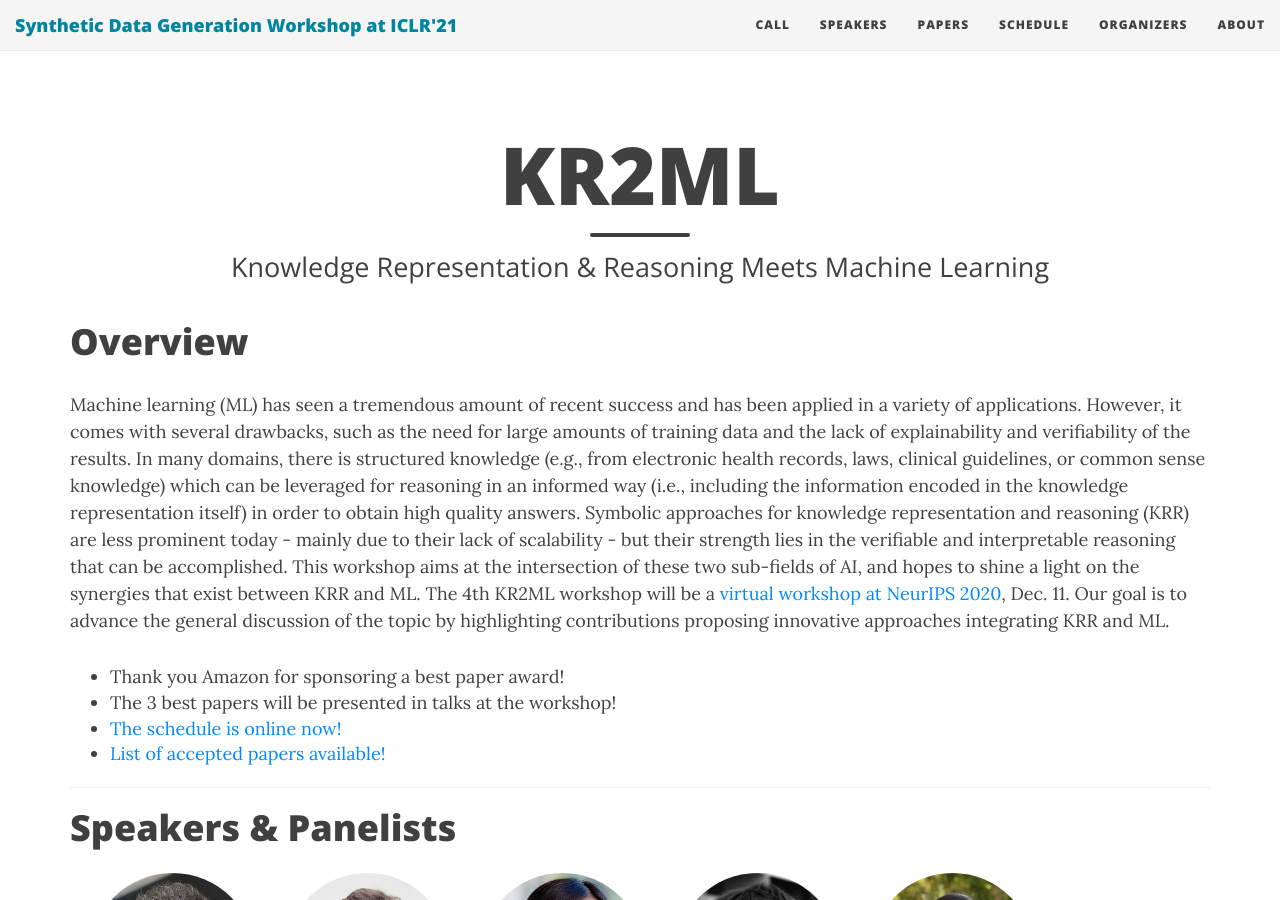
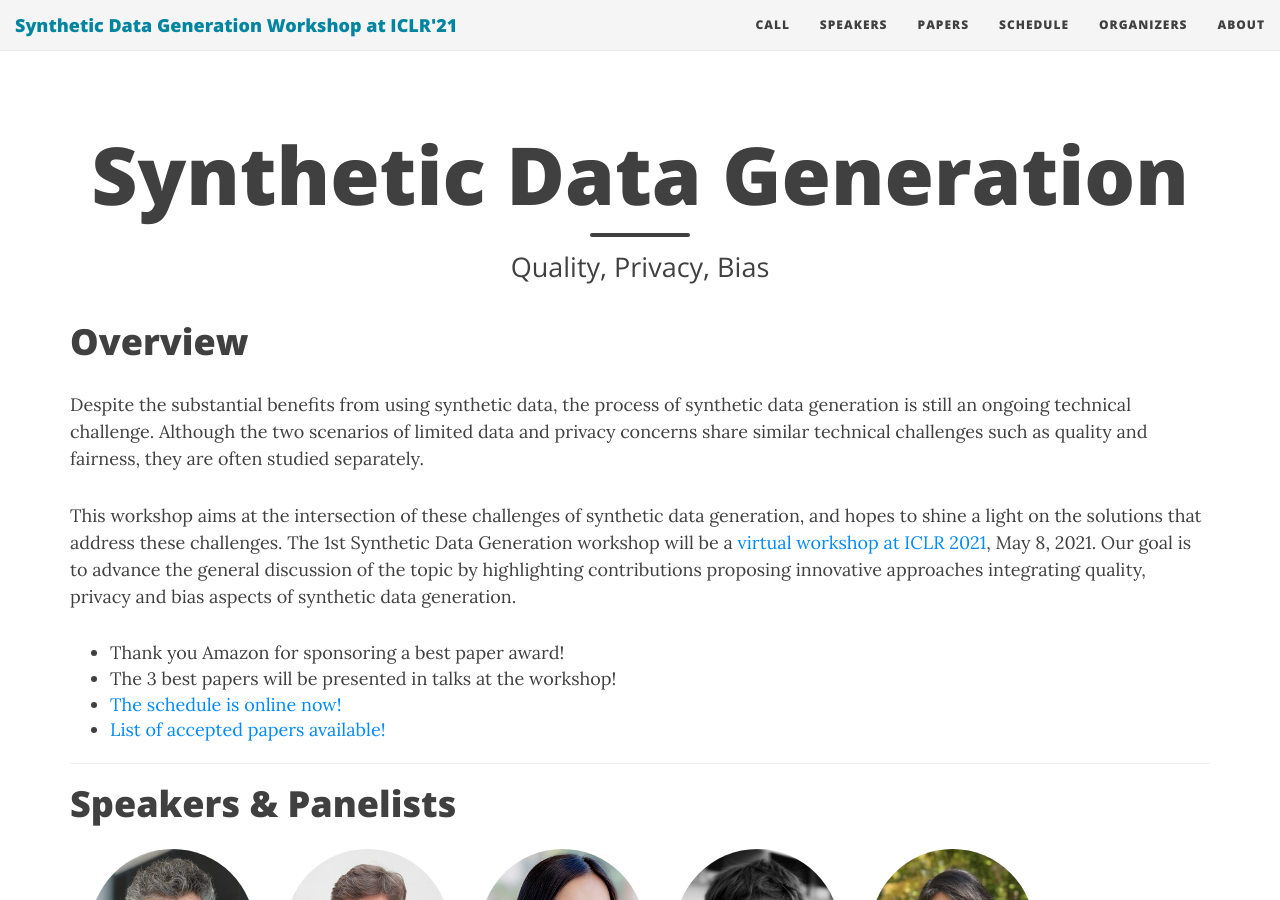
Before and after one commit to sdg-quality-privacy-bias/sdg-quality-privacy-bias.github.io, a Jekyll site: the page built from index.md, in a window 1280 px wide and 900 px high. Built offline with Jekyll 4.4.1, drawn with Linux system fonts in a browser that asks for light colours; nearby versions of some CDN libraries.

Commit message:
edit overview

```diff
--- a/index.md
+++ b/index.md
@@ -1,7 +1,7 @@
 ---
 layout: page
-title: KR2ML
-subtitle: Knowledge Representation & Reasoning Meets Machine Learning
+title: Synthetic Data Generation
+subtitle: Quality, Privacy, Bias
 use-site-title: true
 ---
 <div class="sharethis-inline-share-buttons"></div>
@@ -9,12 +9,14 @@ use-site-title: true
 
 # Overview
 
-Machine learning (ML) has seen a tremendous amount of recent success and has been applied in a variety of applications. However, it comes with several drawbacks, such as the need for large amounts of training data and the lack of explainability and verifiability of the results. In many domains, there is structured knowledge (e.g., from electronic health records, laws, clinical guidelines, or common sense knowledge) which can be leveraged for reasoning in an informed way (i.e., including the information encoded in the knowledge representation itself) in order to obtain high quality answers. Symbolic approaches for knowledge representation and reasoning (KRR) are less prominent today - mainly due to their lack of scalability - but their strength lies in the verifiable and interpretable reasoning that can be accomplished. This workshop aims at the intersection of these two sub-fields of AI, and hopes to shine a light on the synergies that exist between KRR and ML. The 4th KR2ML workshop will be a [virtual workshop at NeurIPS 2020](https://nips.cc/Conferences/2020/Schedule?showEvent=16122), Dec. 11. Our goal is to advance the general discussion of the topic by highlighting contributions proposing innovative approaches integrating KRR and ML.
+Despite the substantial benefits from using synthetic data, the process of synthetic data generation is still an ongoing technical challenge. Although the two scenarios of limited data and privacy concerns share similar technical challenges such as quality and fairness, they are often studied separately.
+
+This workshop aims at the intersection of these challenges of synthetic data generation, and hopes to shine a light on the solutions that address these challenges. The 1st Synthetic Data Generation workshop will be a [virtual workshop at ICLR 2021](https:XXX), May 8, 2021. Our goal is to advance the general discussion of the topic by highlighting contributions proposing innovative approaches integrating quality, privacy and bias aspects of synthetic data generation.
 
 <!-- | ------------- |:-------------:|
-| **Submission** | October 09, 2020 (midnight Pacific Time) |
-| **Notification** | October 30, 2020 |
-| **Submission link**| [https://cmt3.research.microsoft.com/KR2ML2020](https://cmt3.research.microsoft.com/KR2ML2020) -->
+| **Submission** |February 26, 2021 (Anywhere on Earth) |
+| **Notification** | March 26, 2021 |
+| **Submission link**| [XXX](https://XXX) -->
 
 * Thank you Amazon for sponsoring a best paper award!
 * The 3 best papers will be presented in talks at the workshop!
```
Also changed, not shown: cfp.md (+1 -1 lines).
